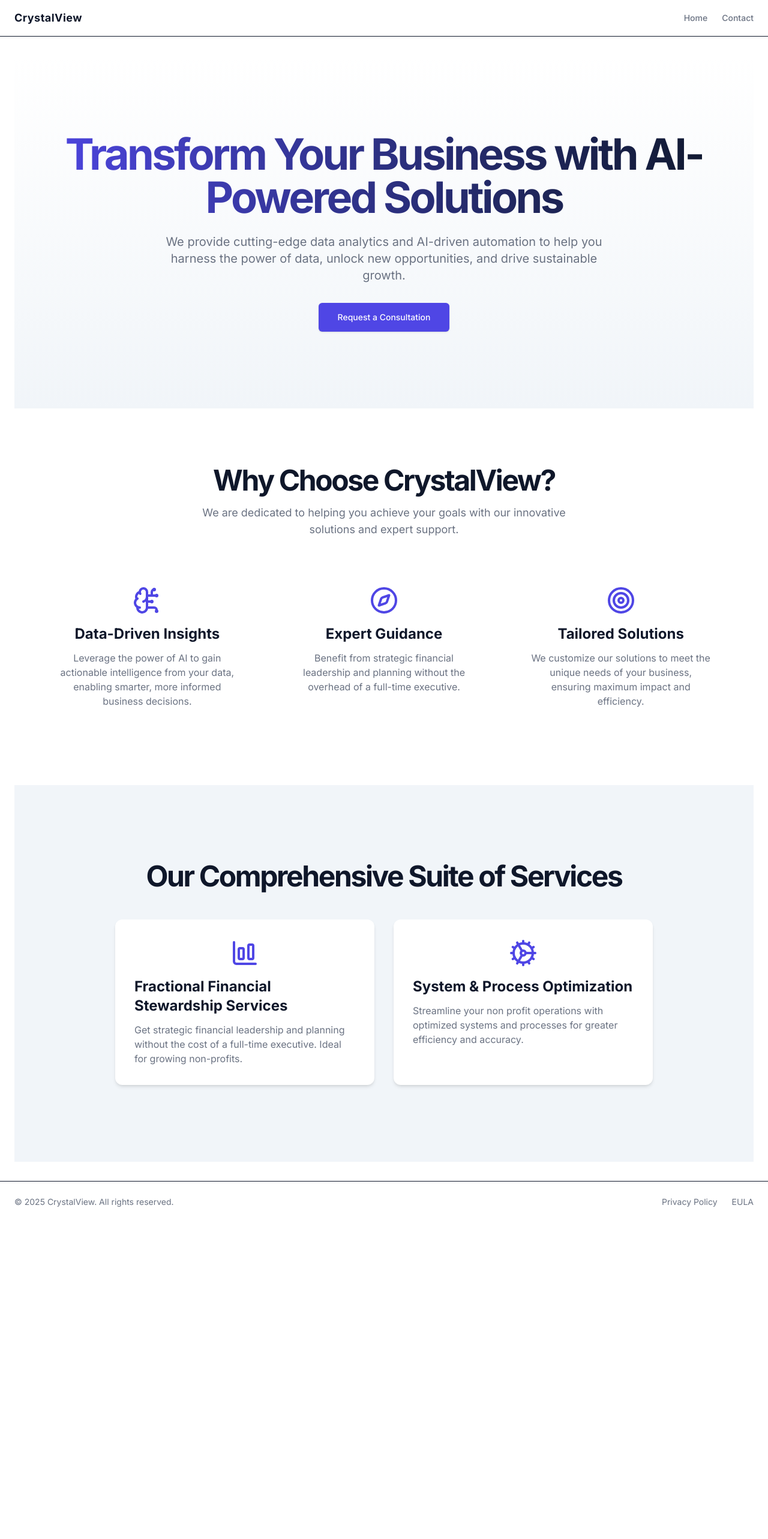
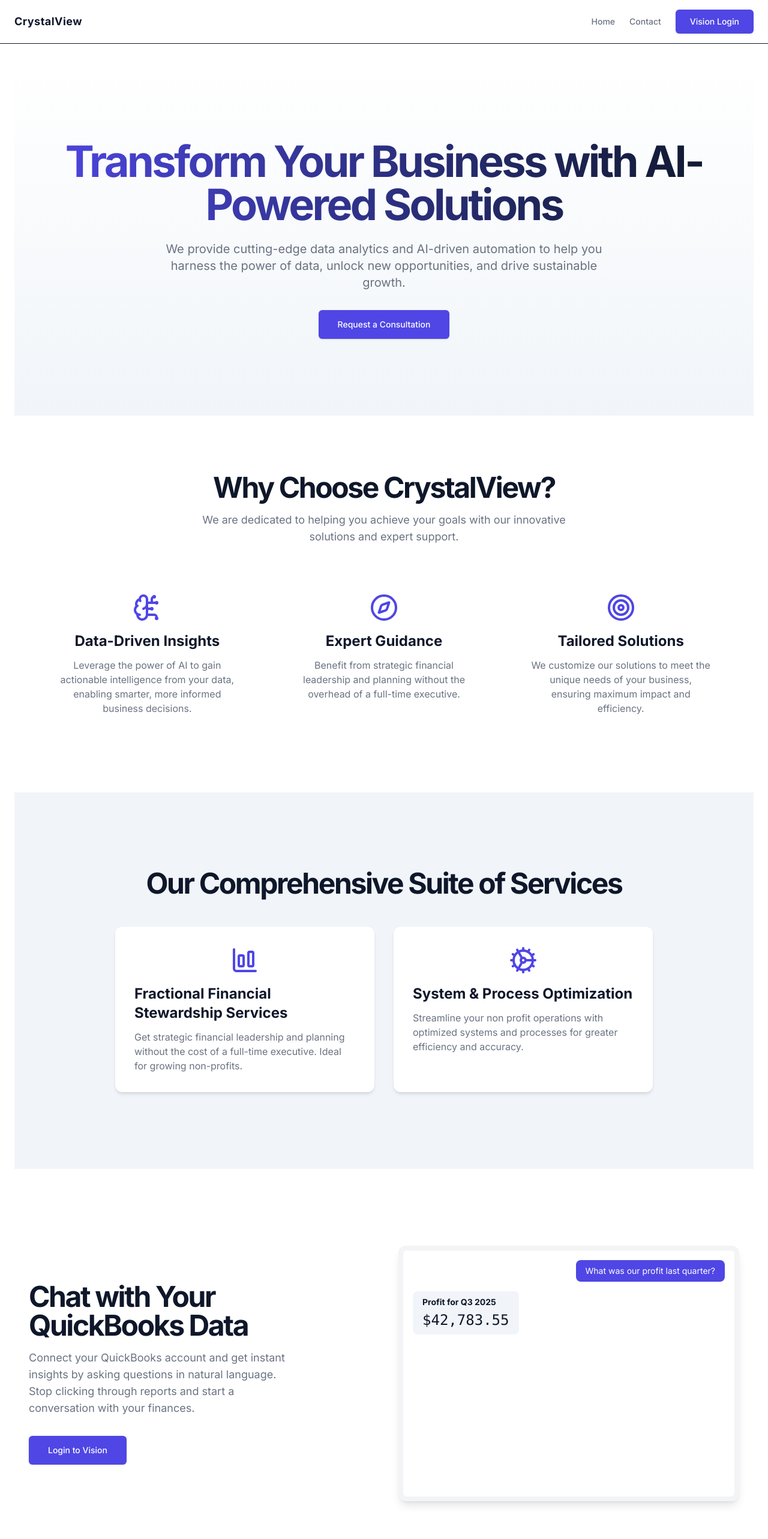
Before and after one commit to cviewai/website, a Next.js app: page / in a window 1280 px wide. Shown: the top 2566 px of the page at 60% size. Before the commit the page ends 2038 px from the top, so only its background shows below. Built offline with nearby package versions, Linux system fonts and the light colour scheme.

Commit message:
feat(vision): integrate product showcase and update messaging

```diff
--- a/src/app/page.tsx
+++ b/src/app/page.tsx
@@ -2,11 +2,12 @@ import { type Metadata } from "next";
 import { Hero } from "@/components/Hero";
 import { Features } from "@/components/Features";
 import { Services } from "@/components/Services";
+import { ProductShowcase } from "@/components/ProductShowcase";
 
 export const metadata: Metadata = {
-  title: "AI-Powered Financial Solutions for Small Businesses",
+  title: "AI Financial Insights & Services | CrystalView",
   description:
-    "CrystalView provides cutting-edge data analytics and AI-driven automation to help you unlock new opportunities and drive growth.",
+    "CrystalView offers AI-powered financial services, including a natural language chatbot for your QuickBooks data. Get expert guidance and unlock powerful insights.",
 };
 
 export default function Home() {
@@ -15,6 +16,7 @@ export default function Home() {
       <Hero />
       <Features />
       <Services />
+      <ProductShowcase />
     </>
   );
 }
--- a/src/components/Header.tsx
+++ b/src/components/Header.tsx
@@ -21,7 +21,7 @@ export const Header = () => {
         >
           CrystalView
         </Link>
-        <nav className="hidden md:flex gap-6">
+        <nav className="hidden md:flex gap-6 items-center">
           {navLinks.map((link) => (
             <Link
               key={link.href}
@@ -31,6 +31,14 @@ export const Header = () => {
               {link.label}
             </Link>
           ))}
+          <Link
+            href="https://vision.crystalview.ai"
+            target="_blank"
+            rel="noopener noreferrer"
+            className="inline-flex h-10 items-center justify-center rounded-md bg-primary px-6 text-sm font-medium text-primary-foreground shadow transition-colors hover:bg-primary/90"
+          >
+            Vision Login
+          </Link>
         </nav>
         <div className="md:hidden">
           <button onClick={() => setIsMenuOpen(!isMenuOpen)}>
@@ -52,6 +60,15 @@ export const Header = () => {
                 {link.label}
               </Link>
             ))}
+            <Link
+              href="https://vision.crystalview.ai"
+              target="_blank"
+              rel="noopener noreferrer"
+              className="text-lg font-medium text-primary"
+              onClick={() => setIsMenuOpen(false)}
+            >
+              Vision Login
+            </Link>
           </nav>
         </div>
       )}
--- /dev/null
+++ b/src/components/ProductShowcase.tsx
@@ -0,0 +1,53 @@
+import Link from "next/link";
+
+const PlaceholderChatUI = () => (
+  <div className="relative aspect-[4/3] w-full rounded-xl bg-gray-100 p-2 shadow-lg">
+    <div className="h-full w-full rounded-md bg-white p-4 flex flex-col">
+      {/* User Message */}
+      <div className="flex justify-end mb-4">
+        <div className="bg-primary text-primary-foreground text-sm rounded-lg px-4 py-2 max-w-[80%]">
+          What was our profit last quarter?
+        </div>
+      </div>
+      {/* AI Response */}
+      <div className="flex justify-start">
+        <div className="bg-secondary text-secondary-foreground text-sm rounded-lg px-4 py-2 max-w-[80%]">
+          <div className="font-bold">Profit for Q3 2025</div>
+          <div className="text-2xl font-mono mt-1">$42,783.55</div>
+        </div>
+      </div>
+    </div>
+  </div>
+);
+
+export const ProductShowcase = () => {
+  return (
+    <section className="py-20 md:py-32">
+      <div className="container mx-auto px-6">
+        <div className="grid md:grid-cols-2 gap-12 items-center">
+          <div className="text-center md:text-left">
+            <h2 className="text-3xl font-bold tracking-tighter sm:text-4xl md:text-5xl">
+              Chat with Your QuickBooks Data
+            </h2>
+            <p className="mt-4 max-w-md mx-auto md:mx-0 text-lg text-gray-500">
+              Connect your QuickBooks account and get instant insights by asking questions in natural language. Stop clicking through reports and start a conversation with your finances.
+            </p>
+            <div className="mt-8">
+              <Link
+                href="https://vision.crystalview.ai"
+                target="_blank"
+                rel="noopener noreferrer"
+                className="inline-flex h-12 items-center justify-center rounded-md bg-primary px-8 text-sm font-medium text-primary-foreground shadow transition-colors hover:bg-primary/90"
+              >
+                Login to Vision
+              </Link>
+            </div>
+          </div>
+          <div>
+            <PlaceholderChatUI />
+          </div>
+        </div>
+      </div>
+    </section>
+  );
+};
```
